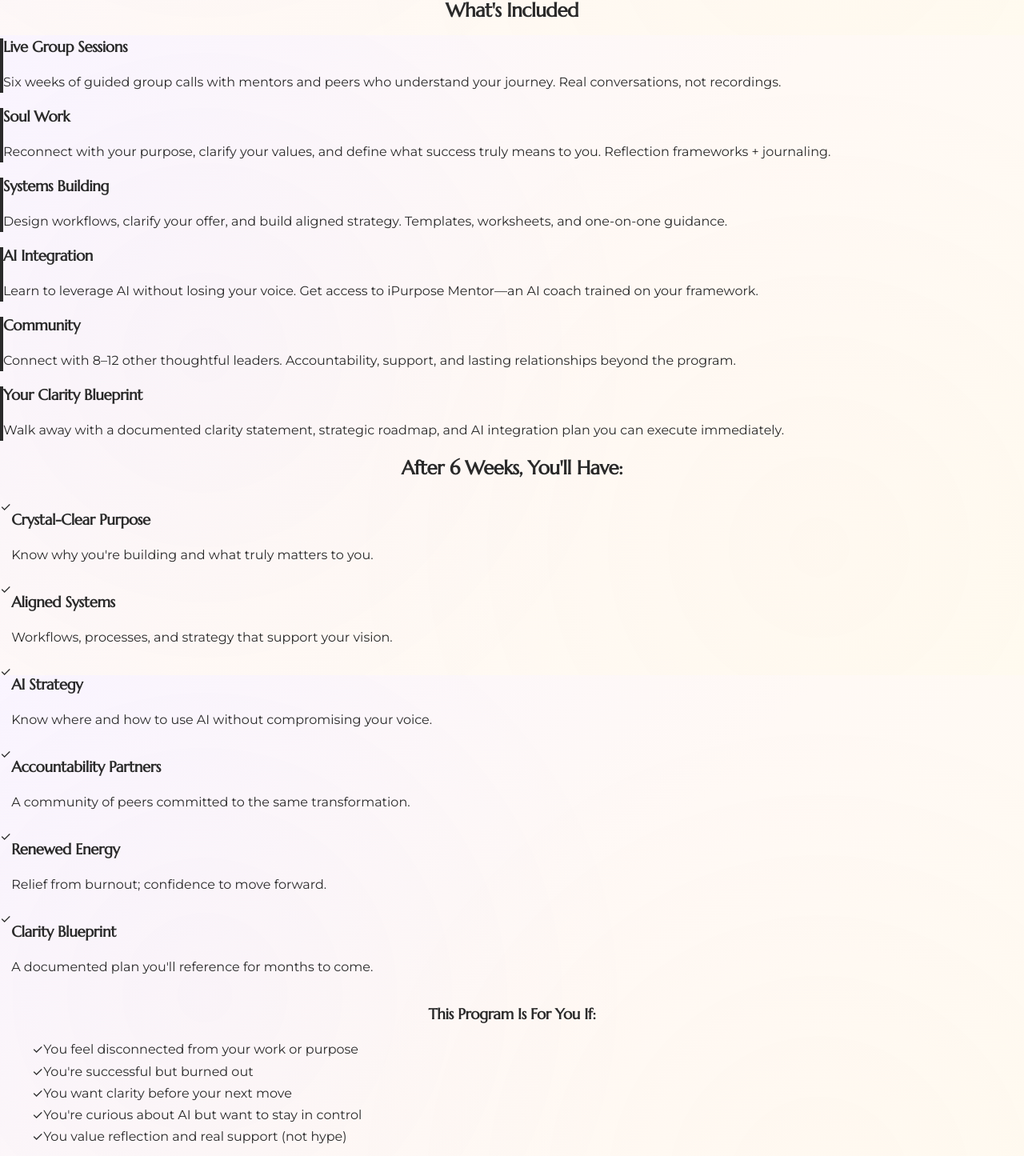
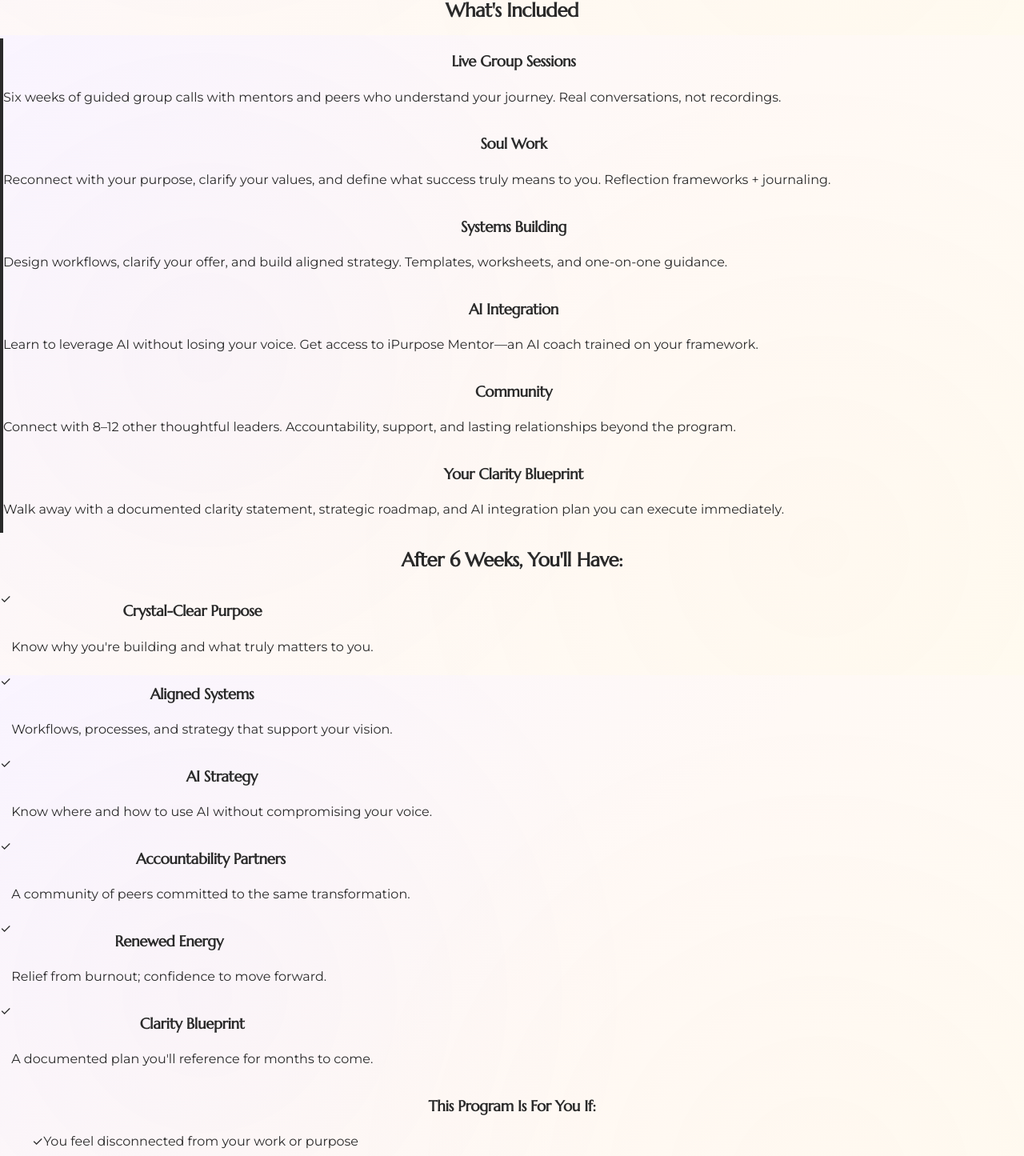
Before and after one commit to polishedaffairsllc-byte/ipurpose-next, a Next.js app: page /program in a window 1280 px wide. Shown: the part 2356-3801 px from the top of the page at 80% size. Built offline with nearby package versions, Linux system fonts and the light colour scheme; no server answers; a web font is replaced by a local one.

Commit message:
refactor: center all program page content sections

```diff
--- a/app/program/page.tsx
+++ b/app/program/page.tsx
@@ -47,38 +47,38 @@ export default function ProgramPage() {
         <h2 className="text-4xl font-marcellus text-warmCharcoal mb-12 text-center">
           What's Included
         </h2>
-        <div className="space-y-8">
-          <div className="border-l-4 border-lavenderViolet pl-6">
+        <div className="space-y-8 flex flex-col items-center">
+          <div className="border-l-4 border-lavenderViolet pl-6 w-full max-w-2xl text-center">
             <h3 className="text-2xl font-marcellus text-warmCharcoal mb-2">Live Group Sessions</h3>
             <p className="text-warmCharcoal/70 text-justify">
               Six weeks of guided group calls with mentors and peers who understand your journey. Real conversations, not recordings.
             </p>
           </div>
-          <div className="border-l-4 border-lavenderViolet pl-6">
+          <div className="border-l-4 border-lavenderViolet pl-6 w-full max-w-2xl text-center">
             <h3 className="text-2xl font-marcellus text-warmCharcoal mb-2">Soul Work</h3>
             <p className="text-warmCharcoal/70 text-justify">
               Reconnect with your purpose, clarify your values, and define what success truly means to you. Reflection frameworks + journaling.
             </p>
           </div>
-          <div className="border-l-4 border-lavenderViolet pl-6">
+          <div className="border-l-4 border-lavenderViolet pl-6 w-full max-w-2xl text-center">
             <h3 className="text-2xl font-marcellus text-warmCharcoal mb-2">Systems Building</h3>
             <p className="text-warmCharcoal/70 text-justify">
               Design workflows, clarify your offer, and build aligned strategy. Templates, worksheets, and one-on-one guidance.
             </p>
           </div>
-          <div className="border-l-4 border-salmonPeach pl-6">
+          <div className="border-l-4 border-salmonPeach pl-6 w-full max-w-2xl text-center">
             <h3 className="text-2xl font-marcellus text-warmCharcoal mb-2">AI Integration</h3>
             <p className="text-warmCharcoal/70 text-justify">
               Learn to leverage AI without losing your voice. Get access to iPurpose Mentor—an AI coach trained on your framework.
             </p>
           </div>
-          <div className="border-l-4 border-salmonPeach pl-6">
+          <div className="border-l-4 border-salmonPeach pl-6 w-full max-w-2xl text-center">
             <h3 className="text-2xl font-marcellus text-warmCharcoal mb-2">Community</h3>
             <p className="text-warmCharcoal/70 text-justify">
               Connect with 8–12 other thoughtful leaders. Accountability, support, and lasting relationships beyond the program.
             </p>
           </div>
-          <div className="border-l-4 border-salmonPeach pl-6">
+          <div className="border-l-4 border-salmonPeach pl-6 w-full max-w-2xl text-center">
             <h3 className="text-2xl font-marcellus text-warmCharcoal mb-2">Your Clarity Blueprint</h3>
             <p className="text-warmCharcoal/70 text-justify">
               Walk away with a documented clarity statement, strategic roadmap, and AI integration plan you can execute immediately.
@@ -93,43 +93,43 @@ export default function ProgramPage() {
           <h2 className="text-4xl font-marcellus text-warmCharcoal text-center mb-12">
             After 6 Weeks, You'll Have:
           </h2>
-          <div className="space-y-6">
-            <div className="flex gap-4">
+          <div className="space-y-6 flex flex-col items-center">
+            <div className="flex gap-4 w-full max-w-2xl text-center">
               <span className="text-3xl flex-shrink-0">✓</span>
               <div>
                 <h3 className="font-marcellus text-lg text-warmCharcoal mb-2">Crystal-Clear Purpose</h3>
                 <p className="text-warmCharcoal/70 text-justify">Know why you're building and what truly matters to you.</p>
               </div>
             </div>
-            <div className="flex gap-4">
+            <div className="flex gap-4 w-full max-w-2xl text-center">
               <span className="text-3xl flex-shrink-0">✓</span>
               <div>
                 <h3 className="font-marcellus text-lg text-warmCharcoal mb-2">Aligned Systems</h3>
                 <p className="text-warmCharcoal/70 text-justify">Workflows, processes, and strategy that support your vision.</p>
               </div>
             </div>
-            <div className="flex gap-4">
+            <div className="flex gap-4 w-full max-w-2xl text-center">
               <span className="text-3xl flex-shrink-0">✓</span>
               <div>
                 <h3 className="font-marcellus text-lg text-warmCharcoal mb-2">AI Strategy</h3>
                 <p className="text-warmCharcoal/70 text-justify">Know where and how to use AI without compromising your voice.</p>
               </div>
             </div>
-            <div className="flex gap-4">
+            <div className="flex gap-4 w-full max-w-2xl text-center">
               <span className="text-3xl flex-shrink-0">✓</span>
               <div>
                 <h3 className="font-marcellus text-lg text-warmCharcoal mb-2">Accountability Partners</h3>
                 <p className="text-warmCharcoal/70 text-justify">A community of peers committed to the same transformation.</p>
               </div>
             </div>
-            <div className="flex gap-4">
+            <div className="flex gap-4 w-full max-w-2xl text-center">
               <span className="text-3xl flex-shrink-0">✓</span>
               <div>
                 <h3 className="font-marcellus text-lg text-warmCharcoal mb-2">Renewed Energy</h3>
                 <p className="text-warmCharcoal/70 text-justify">Relief from burnout; confidence to move forward.</p>
               </div>
             </div>
-            <div className="flex gap-4">
+            <div className="flex gap-4 w-full max-w-2xl text-center">
               <span className="text-3xl flex-shrink-0">✓</span>
               <div>
                 <h3 className="font-marcellus text-lg text-warmCharcoal mb-2">Clarity Blueprint</h3>
@@ -142,8 +142,8 @@ export default function ProgramPage() {
 
       {/* Who It's For / Not For */}
       <div className="container max-w-4xl mx-auto px-6 py-20">
-        <div className="space-y-12">
-          <div>
+        <div className="space-y-12 flex flex-col items-center">
+          <div className="w-full max-w-2xl">
             <h3 className="text-3xl font-marcellus text-warmCharcoal mb-6 text-center">
               This Program Is For You If:
             </h3>
@@ -170,7 +170,7 @@ export default function ProgramPage() {
               </li>
             </ul>
           </div>
-          <div>
+          <div className="w-full max-w-2xl">
             <h3 className="text-3xl font-marcellus text-warmCharcoal mb-6 text-center">
               This Program Is NOT For You If:
             </h3>
@@ -202,7 +202,7 @@ export default function ProgramPage() {
           <h2 className="text-4xl font-marcellus text-warmCharcoal text-center mb-12">
             Program Format & Cohorts
           </h2>
-          <div className="space-y-6 text-warmCharcoal/75 text-lg mb-12">
+          <div className="space-y-6 text-warmCharcoal/75 text-lg mb-12 mx-auto max-w-2xl">
             <p className="text-justify">
               <strong>Format:</strong> 6 weeks, with one 90-minute group call per week + asynchronous work between sessions. Totally online and cohort-based.
             </p>
```
